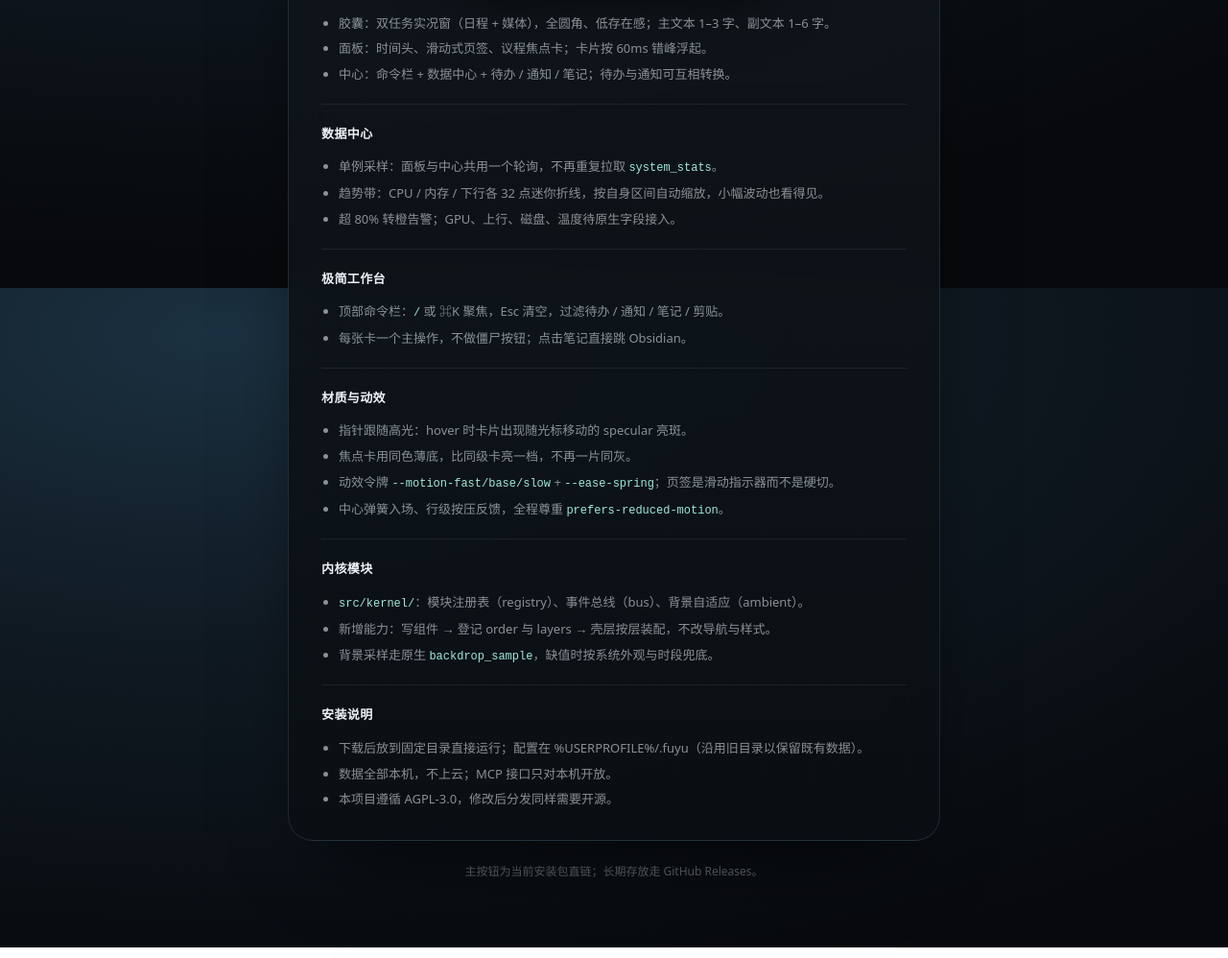
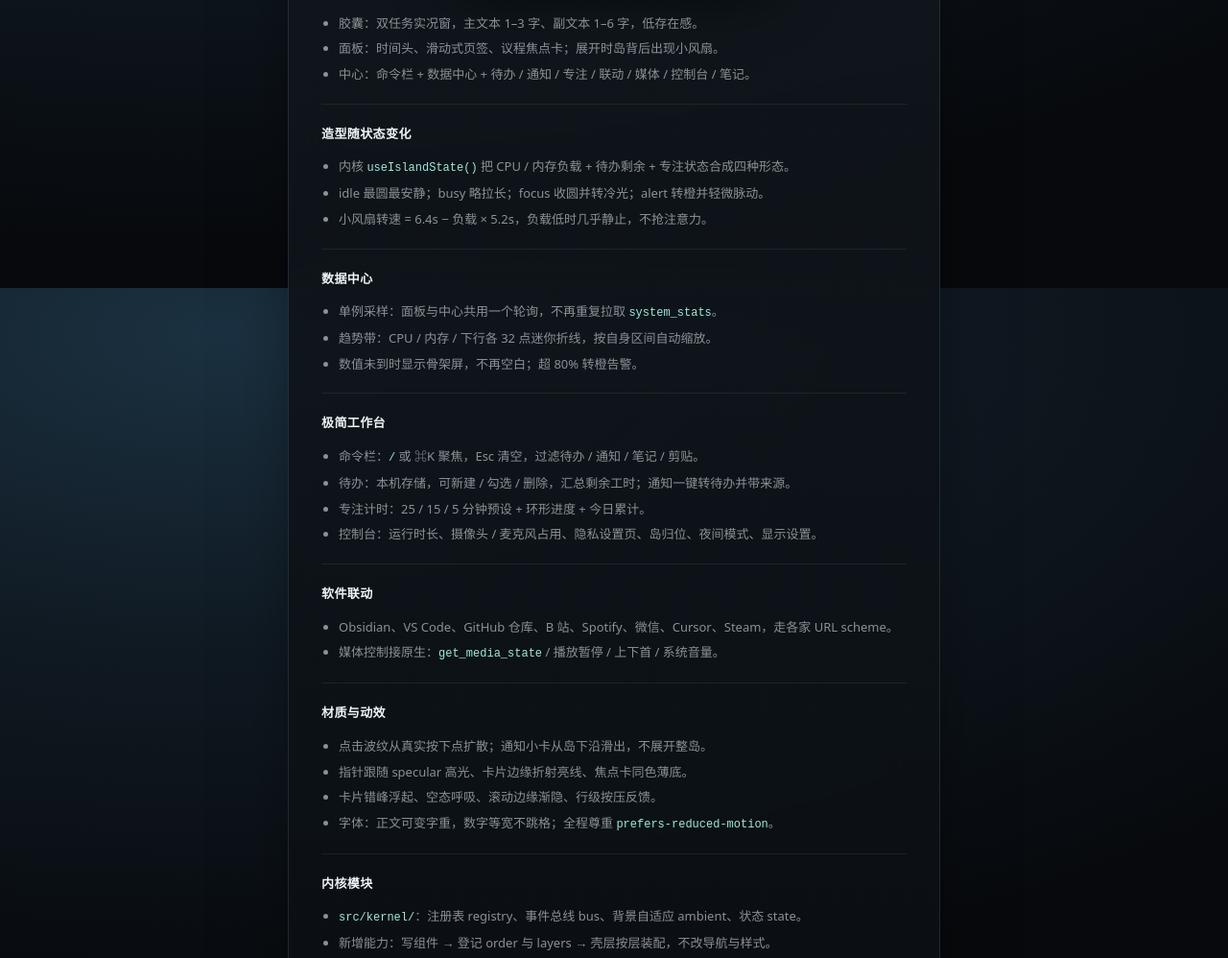
Before and after one commit to HP-jh/HP-jh.github.io, a plain HTML site: page index.html in a window 1280 px wide. Shown: the part 1300-2298 px from the top of the page at 96% size. Drawn offline with Linux system fonts and the light colour scheme.

Commit message:
site: island mood shapes, fan layer, ripple, tools and app integrations

```diff
--- a/index.html
+++ b/index.html
@@ -8,7 +8,7 @@
 <style>
 :root{--card:rgba(255,255,255,.045);--line:rgba(160,220,255,.12);--ink:#eef4f8;--dim:rgba(238,244,248,.56);--mint:#8cf0dc}
 *{box-sizing:border-box}
-body{margin:0;min-height:100vh;color:var(--ink);font-family:"HarmonyOS Sans SC","PingFang SC","Microsoft YaHei",system-ui,sans-serif;
+body{margin:0;min-height:100vh;color:var(--ink);font-family:"Segoe UI Variable Text","HarmonyOS Sans SC","PingFang SC","Microsoft YaHei",system-ui,sans-serif;
   background:radial-gradient(120% 90% at 18% 6%,#1b3141 0%,#101a23 44%,#07090c 100%),radial-gradient(80% 60% at 84% 98%,rgba(96,54,142,.5),transparent 64%);
   background-attachment:fixed;display:flex;flex-direction:column;align-items:center;padding:72px 24px 56px}
 .card{width:min(680px,100%);border-radius:26px;padding:34px 34px 28px;background:linear-gradient(180deg,rgba(22,29,36,.9),rgba(11,15,19,.95));
@@ -16,7 +16,6 @@ body{margin:0;min-height:100vh;color:var(--ink);font-family:"HarmonyOS Sans SC",
 .pill{display:inline-flex;align-items:center;gap:8px;padding:6px 12px;border-radius:999px;font-size:12px;background:rgba(255,255,255,.06);border:1px solid rgba(255,255,255,.08);color:var(--dim)}
 .dot{width:6px;height:6px;border-radius:50%;background:var(--mint);box-shadow:0 0 10px rgba(140,240,220,.7)}
 h1{margin:20px 0 8px;font-size:38px;font-weight:300;letter-spacing:.5px}
-h1 b{font-weight:650}
 .sub{margin:0 0 26px;color:var(--dim);font-size:14px;line-height:1.75}
 .row{display:flex;gap:12px;flex-wrap:wrap;margin-bottom:22px}
 .btn{display:inline-flex;align-items:center;gap:10px;padding:13px 22px;border-radius:14px;font-size:14px;text-decoration:none;color:#08110f;font-weight:650;
@@ -42,7 +41,7 @@ ul{margin:0;padding-left:18px}
   <main class="card">
     <span class="pill"><i class="dot"></i>Windows · 桌面信息层</span>
     <h1>屿</h1>
-    <p class="sub">胶囊 / 面板 / 中心三层，材质随桌面壁纸自适应；内核模块化，加能力只需登记一条模块。底层基于 Fuyu（Tauri 2 / AGPL-3.0），界面与信息架构已重做。</p>
+    <p class="sub">胶囊 / 面板 / 中心三层，材质随桌面壁纸自适应；造型随电脑负载与待办状态变化。内核模块化，加能力只需登记一条模块。底层基于 Fuyu（Tauri 2 / AGPL-3.0），界面与信息架构已重做。</p>
 
     <div class="row">
       <a class="btn" href="https://aka.doubaocdn.com/s/G0CphAD5zP">下载安装包</a>
@@ -55,15 +54,24 @@ ul{margin:0;padding-left:18px}
       <div class="stat"><k>系统</k><v>Windows 10 / 11 x64</v></div>
     </div>
 
-    <img class="shot" src="https://aka.doubaocdn.com/s/4rsLijawVv" alt="屿 · 中心" />
+    <img class="shot" src="https://aka.doubaocdn.com/s/FMCKnm9P5l" alt="屿 · 中心" />
 
     <div class="notes">
       <h3>三层结构</h3>
-      <img class="shot small" src="https://aka.doubaocdn.com/s/HkcYL8PXAH" alt="面板" />
+      <img class="shot small" src="https://aka.doubaocdn.com/s/xhgw4Q2fjf" alt="面板" />
       <ul>
-        <li>胶囊：双任务实况窗（日程 + 媒体），全圆角、低存在感；主文本 1–3 字、副文本 1–6 字。</li>
-        <li>面板：时间头、滑动式页签、议程焦点卡；卡片按 60ms 错峰浮起。</li>
-        <li>中心：命令栏 + 数据中心 + 待办 / 通知 / 笔记；待办与通知可互相转换。</li>
+        <li>胶囊：双任务实况窗，主文本 1–3 字、副文本 1–6 字，低存在感。</li>
+        <li>面板：时间头、滑动式页签、议程焦点卡；展开时岛背后出现小风扇。</li>
+        <li>中心：命令栏 + 数据中心 + 待办 / 通知 / 专注 / 联动 / 媒体 / 控制台 / 笔记。</li>
+      </ul>
+    </div>
+
+    <div class="notes" style="margin-top:18px">
+      <h3>造型随状态变化</h3>
+      <ul>
+        <li>内核 <code>useIslandState()</code> 把 CPU / 内存负载 + 待办剩余 + 专注状态合成四种形态。</li>
+        <li>idle 最圆最安静；busy 略拉长；focus 收圆并转冷光；alert 转橙并轻微脉动。</li>
+        <li>小风扇转速 = 6.4s − 负载 × 5.2s，负载低时几乎静止，不抢注意力。</li>
       </ul>
     </div>
 
@@ -71,43 +79,52 @@ ul{margin:0;padding-left:18px}
       <h3>数据中心</h3>
       <ul>
         <li>单例采样：面板与中心共用一个轮询，不再重复拉取 <code>system_stats</code>。</li>
-        <li>趋势带：CPU / 内存 / 下行各 32 点迷你折线，按自身区间自动缩放，小幅波动也看得见。</li>
-        <li>超 80% 转橙告警；GPU、上行、磁盘、温度待原生字段接入。</li>
+        <li>趋势带：CPU / 内存 / 下行各 32 点迷你折线，按自身区间自动缩放。</li>
+        <li>数值未到时显示骨架屏，不再空白；超 80% 转橙告警。</li>
       </ul>
     </div>
 
     <div class="notes" style="margin-top:18px">
       <h3>极简工作台</h3>
       <ul>
-        <li>顶部命令栏：<code>/</code> 或 ⌘K 聚焦，Esc 清空，过滤待办 / 通知 / 笔记 / 剪贴。</li>
-        <li>每张卡一个主操作，不做僵尸按钮；点击笔记直接跳 Obsidian。</li>
+        <li>命令栏：<code>/</code> 或 ⌘K 聚焦，Esc 清空，过滤待办 / 通知 / 笔记 / 剪贴。</li>
+        <li>待办：本机存储，可新建 / 勾选 / 删除，汇总剩余工时；通知一键转待办并带来源。</li>
+        <li>专注计时：25 / 15 / 5 分钟预设 + 环形进度 + 今日累计。</li>
+        <li>控制台：运行时长、摄像头 / 麦克风占用、隐私设置页、岛归位、夜间模式、显示设置。</li>
+      </ul>
+    </div>
+
+    <div class="notes" style="margin-top:18px">
+      <h3>软件联动</h3>
+      <ul>
+        <li>Obsidian、VS Code、GitHub 仓库、B 站、Spotify、微信、Cursor、Steam，走各家 URL scheme。</li>
+        <li>媒体控制接原生：<code>get_media_state</code> / 播放暂停 / 上下首 / 系统音量。</li>
       </ul>
     </div>
 
     <div class="notes" style="margin-top:18px">
       <h3>材质与动效</h3>
       <ul>
-        <li>指针跟随高光：hover 时卡片出现随光标移动的 specular 亮斑。</li>
-        <li>焦点卡用同色薄底，比同级卡亮一档，不再一片同灰。</li>
-        <li>动效令牌 <code>--motion-fast/base/slow</code> + <code>--ease-spring</code>；页签是滑动指示器而不是硬切。</li>
-        <li>中心弹簧入场、行级按压反馈，全程尊重 <code>prefers-reduced-motion</code>。</li>
+        <li>点击波纹从真实按下点扩散；通知小卡从岛下沿滑出，不展开整岛。</li>
+        <li>指针跟随 specular 高光、卡片边缘折射亮线、焦点卡同色薄底。</li>
+        <li>卡片错峰浮起、空态呼吸、滚动边缘渐隐、行级按压反馈。</li>
+        <li>字体：正文可变字重，数字等宽不跳格；全程尊重 <code>prefers-reduced-motion</code>。</li>
       </ul>
     </div>
 
     <div class="notes" style="margin-top:18px">
       <h3>内核模块</h3>
       <ul>
-        <li><code>src/kernel/</code>：模块注册表（registry）、事件总线（bus）、背景自适应（ambient）。</li>
+        <li><code>src/kernel/</code>：注册表 registry、事件总线 bus、背景自适应 ambient、状态 state。</li>
         <li>新增能力：写组件 → 登记 order 与 layers → 壳层按层装配，不改导航与样式。</li>
-        <li>背景采样走原生 <code>backdrop_sample</code>，缺值时按系统外观与时段兜底。</li>
       </ul>
     </div>
 
     <div class="notes" style="margin-top:18px">
       <h3>安装说明</h3>
       <ul>
-        <li>下载后放到固定目录直接运行；配置在 %USERPROFILE%/.fuyu（沿用旧目录以保留既有数据）。</li>
-        <li>数据全部本机，不上云；MCP 接口只对本机开放。</li>
+        <li>下载后放到固定目录直接运行；配置在 %USERPROFILE%/.fuyu。</li>
+        <li>数据全部本机，不上云；接口只对本机开放。</li>
         <li>本项目遵循 AGPL-3.0，修改后分发同样需要开源。</li>
       </ul>
     </div>
```
